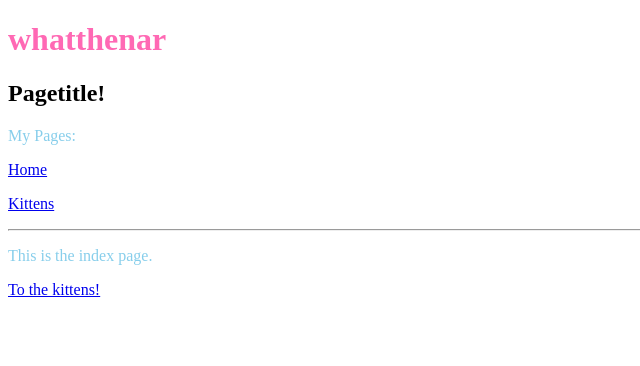
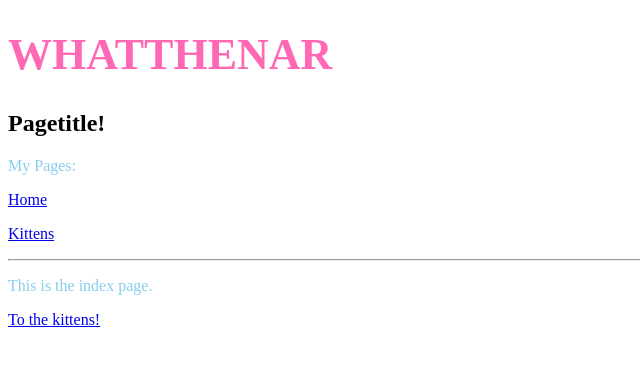
Before and after one commit to whatthenar/whatthenar.github.io, a Jekyll site: the page built from index.html, in a window 1280 px wide. Shown: the top 366 px of the page, without its empty margins (0-640 px from the left). Built offline with Jekyll 4.4.1, drawn with Linux system fonts in a browser that asks for light colours.

Commit message:
editing font size and capitalising h1

```diff
--- a/css/style.css
+++ b/css/style.css
@@ -1,5 +1,7 @@
 h1 {
   color: hotpink;
+  font-size: 44px;
+  text-transform: uppercase;
 }
 
 p {
```
